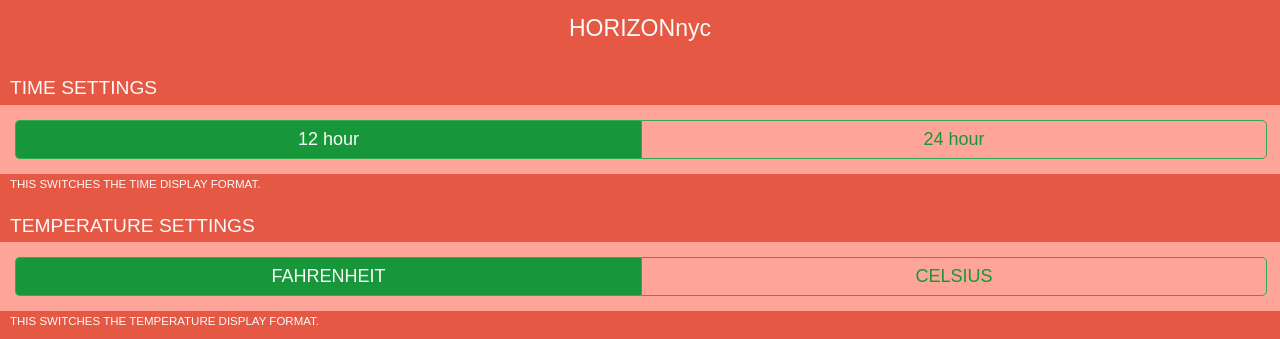
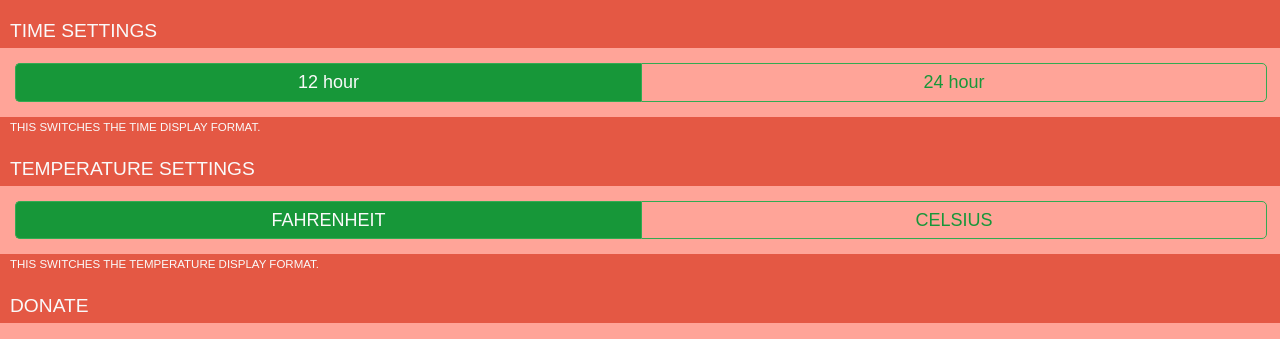
Before and after one commit to lauraragone/horizon-nyc, a plain HTML site: page index.html in a window 1280 px wide. Shown: the top 339 px of the page. Drawn offline with Linux system fonts and the light colour scheme.

Commit message:
removed title

```diff
--- a/index.html
+++ b/index.html
@@ -18,7 +18,6 @@
   </head>
 
   <body>
-    <h1 class='title'>HORIZONnyc</h1>
 
     <div class="item-container">
       <div class="item-container-header">Time Settings</div>
```
